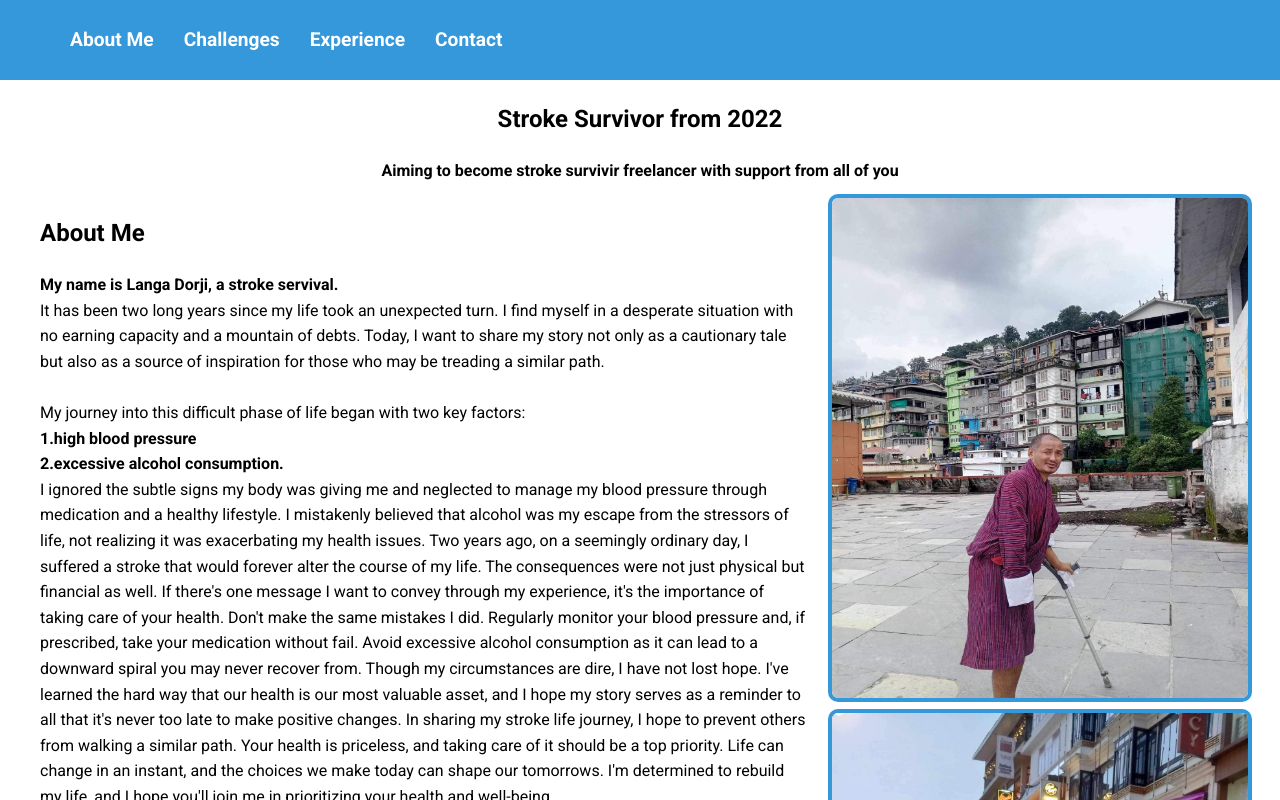
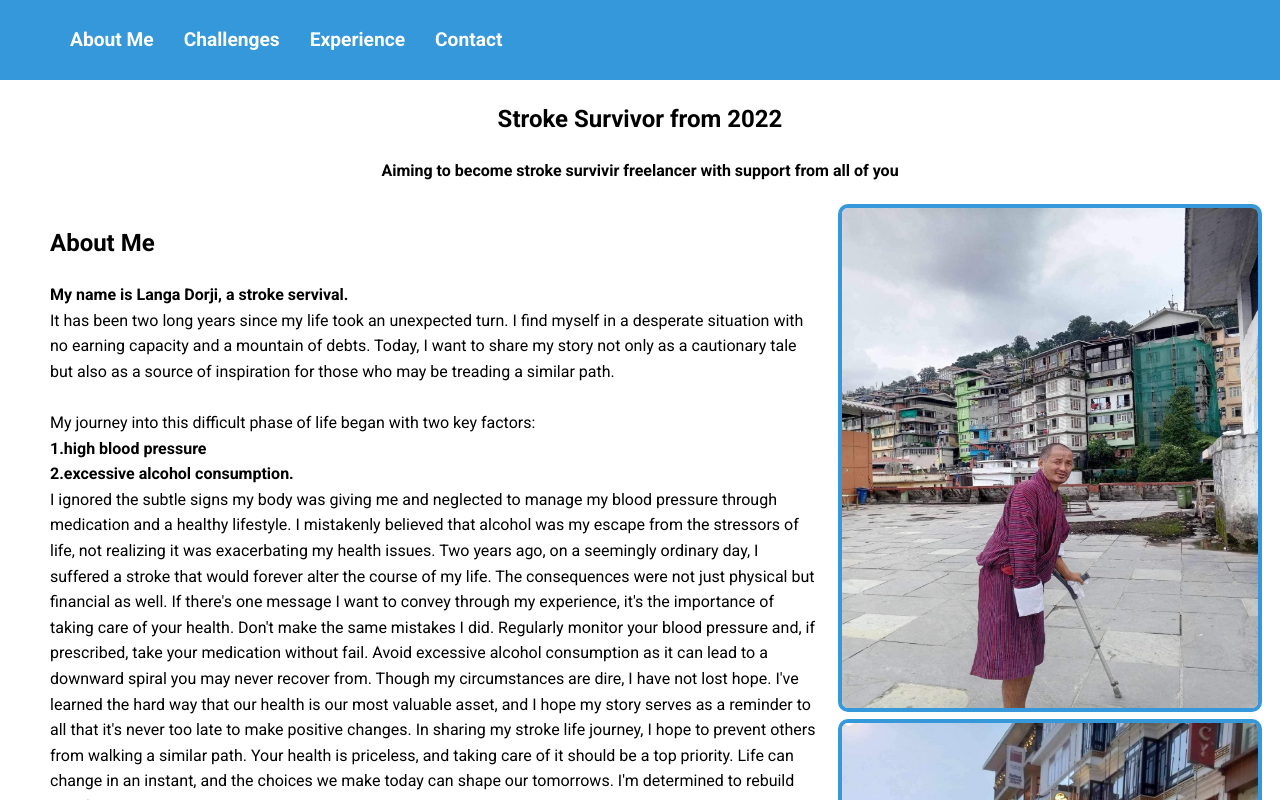
Before and after one commit to rigpadorji/strokeservival, a plain HTML site: page docs/index.html in a window 1280 px wide. Shown: the top 800 px of the page. Drawn offline with Linux system fonts and the light colour scheme.

Commit message:
css comitt

```diff
--- a/docs/css/styles.css
+++ b/docs/css/styles.css
@@ -73,7 +73,7 @@ nav ul li a {
     align-items: flex-start; /* Align items to the top */
     width: 100%; /* Ensure the container spans the full width */
     flex: 1; /* Allow container to expand and fill available space */
-    padding:10px; /* Optional: Add padding for spacing */
+    padding:20px; /* Optional: Add padding for spacing */
 }
 
 .subcontainer1 {
```
